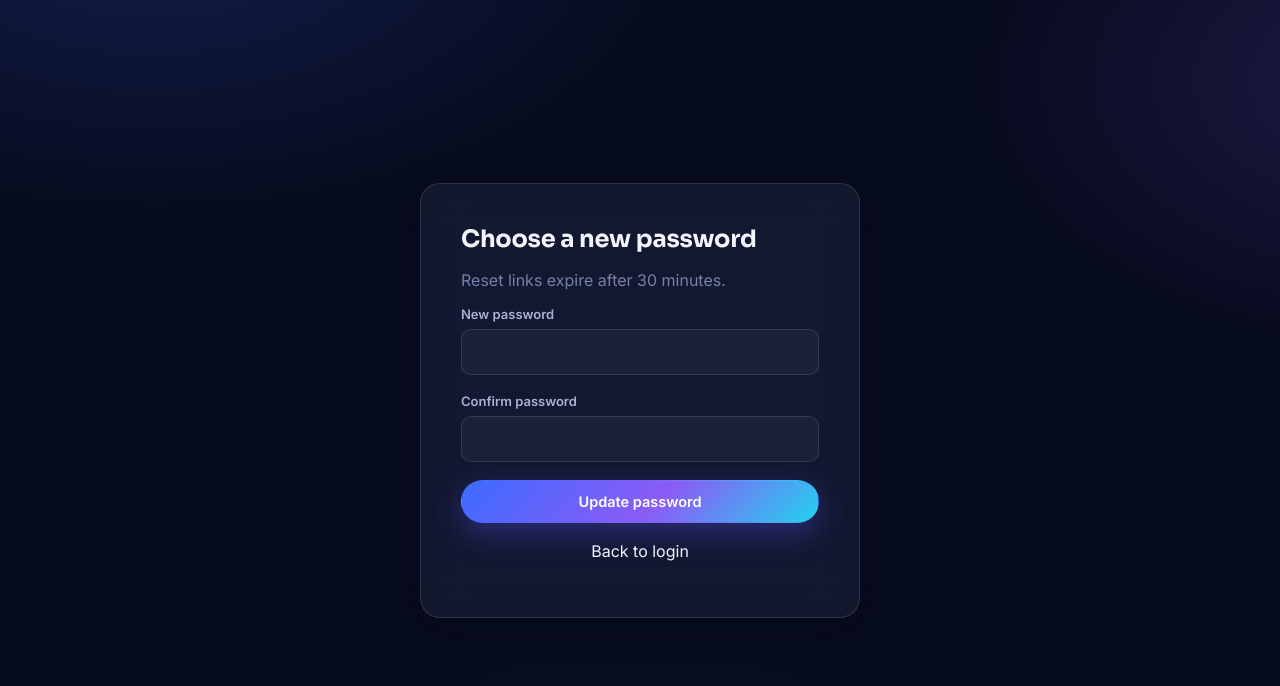
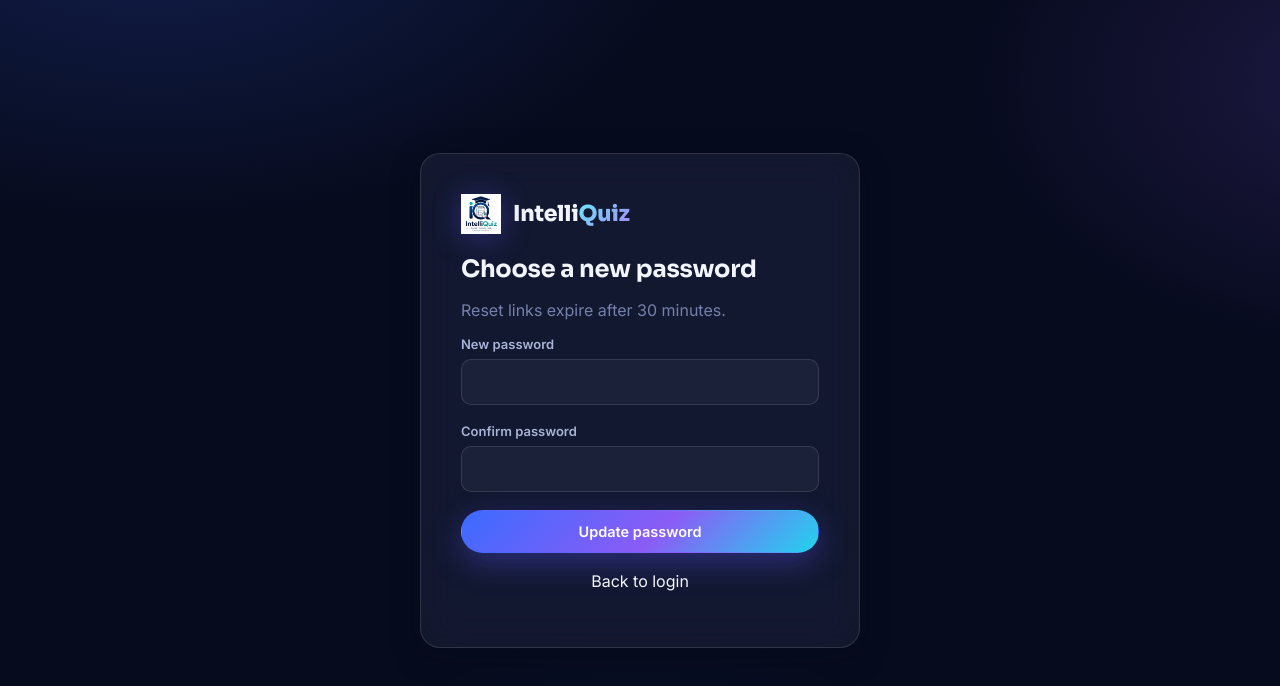
Before and after one commit to OpportuneScholar/Intelliquiz-, a website: page public/reset-password.html in a window 1280 px wide. Drawn offline with Linux system fonts and the light colour scheme.

Commit message:
Add linked IntelliQuiz logo to password pages

```diff
--- a/public/reset-password.html
+++ b/public/reset-password.html
@@ -2,6 +2,7 @@
 <html lang="en">
 <head><meta charset="utf-8"><meta name="viewport" content="width=device-width,initial-scale=1"><title>Reset Password | IntelliQuiz</title><link rel="stylesheet" href="/css/style.css"></head>
 <body><div id="toast-region"></div><main class="auth-wrap"><section class="glass-card auth-main" style="width:min(440px,100%)">
+<a class="brand brand-home" href="/" aria-label="Go to IntelliQuiz home" style="text-decoration:none;color:inherit;margin-bottom:20px"><img src="/assets/logo.png" alt=""><span class="brand-name">Intelli<span class="accent">Quiz</span></span></a>
 <h2>Choose a new password</h2><p class="text-muted">Reset links expire after 30 minutes.</p>
 <form id="reset-form"><div class="field"><label>New password</label><input class="input" id="password" type="password" minlength="8" required autocomplete="new-password"></div><div class="field"><label>Confirm password</label><input class="input" id="confirm" type="password" minlength="8" required autocomplete="new-password"></div><button class="btn btn-primary btn-block" type="submit">Update password</button></form>
 <p id="message" class="text-muted" role="status"></p><p class="form-toggle-link"><a href="/">Back to login</a></p></section></main>
```
